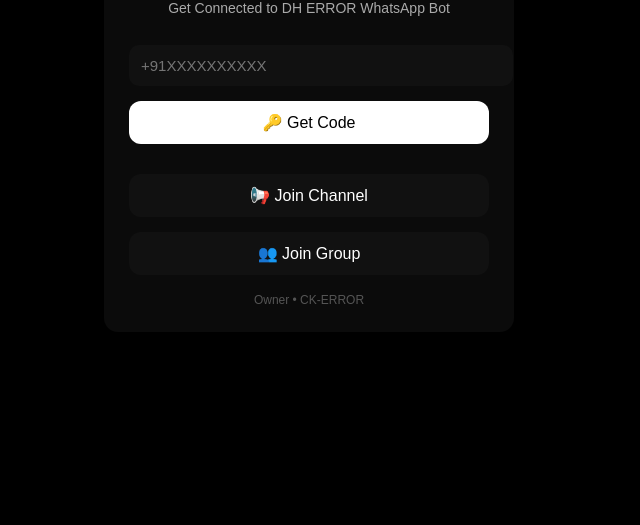
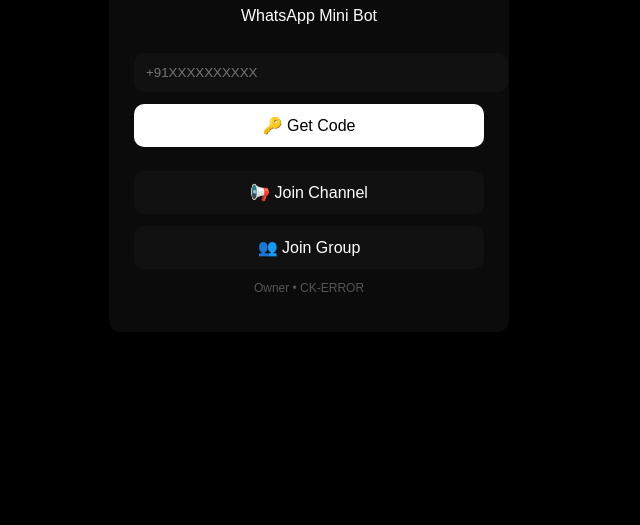
Before and after one commit to najmakhtun337-cloud/DH-ERROR-MINI-BOT-, a website: page public/index.html in a window 1280 px wide. Shown: the part 291-816 px from the top of the page, without its empty margins (331-971 px from the left). Drawn offline with Linux system fonts and the light colour scheme.

Commit message:
Update index.html

```diff
--- a/public/index.html
+++ b/public/index.html
@@ -1,82 +1,46 @@
 <!DOCTYPE html>
-<html lang="en">
+<html>
 <head>
 <meta charset="UTF-8">
 <title>DH ERROR</title>
 <style>
 body{
   background:#000;
+  color:#fff;
   font-family:Arial;
-  color:#fff;
   display:flex;
   justify-content:center;
   align-items:center;
   height:100vh;
 }
-.card{
-  width:360px;
+.box{
+  width:350px;
   background:#0b0b0b;
   padding:25px;
-  border-radius:14px;
+  border-radius:12px;
   text-align:center;
 }
-h1{
-  letter-spacing:3px;
-  margin-bottom:6px;
-}
-p{
-  color:#aaa;
-  font-size:14px;
-}
-input{
+input,button{
   width:100%;
   padding:12px;
+  margin-top:12px;
   border:none;
   border-radius:10px;
-  margin-top:15px;
-  background:#111;
-  color:#fff;
-  font-size:15px;
 }
-button{
-  width:100%;
-  padding:12px;
-  margin-top:15px;
-  border:none;
-  border-radius:12px;
-  font-size:16px;
-  cursor:pointer;
-}
-.white{
-  background:#fff;
-  color:#000;
-}
-.dark{
-  background:#111;
-  color:#fff;
-}
-#code{
-  margin-top:15px;
-  color:#00ff88;
-  font-size:18px;
-  word-break:break-all;
-}
-.footer{
-  margin-top:18px;
-  font-size:12px;
-  color:#555;
-}
+input{background:#111;color:#fff}
+button{background:#fff;color:#000;font-size:16px}
+.dark{background:#111;color:#fff}
+#code{margin-top:12px;color:#00ff99}
 </style>
 </head>
 <body>
 
-<div class="card">
+<div class="box">
   <h1>DH ERROR</h1>
-  <p>Get Connected to DH ERROR WhatsApp Bot</p>
+  <p>WhatsApp Mini Bot</p>
 
   <input id="num" placeholder="+91XXXXXXXXXX">
-
-  <button class="white" onclick="getCode()">🔑 Get Code</button>
+  <button onclick="getCode()">🔑 Get Code</button>
 
   <div id="code"></div>
 
@@ -88,16 +52,14 @@
     <button class="dark">👥 Join Group</button>
   </a>
 
-  <div class="footer">Owner • CK-ERROR</div>
+  <p style="font-size:12px;color:#555">Owner • CK-ERROR</p>
 </div>
 
 <script>
 async function getCode(){
-  const num = document.getElementById("num").value;
-  if(!num) return alert("Enter WhatsApp number");
-  const res = await fetch("/pair?number=" + num);
-  const data = await res.text();
-  document.getElementById("code").innerText = data;
+  const n = document.getElementById("num").value;
+  const r = await fetch("/pair?number=" + n);
+  document.getElementById("code").innerText = await r.text();
 }
 </script>
 
```
